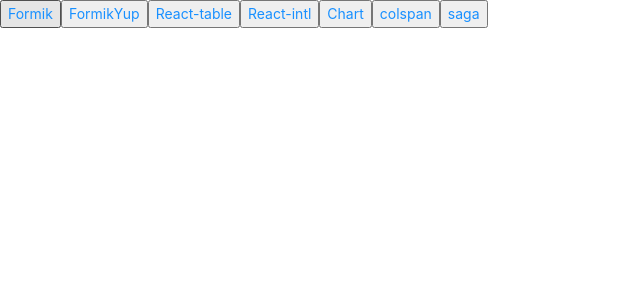
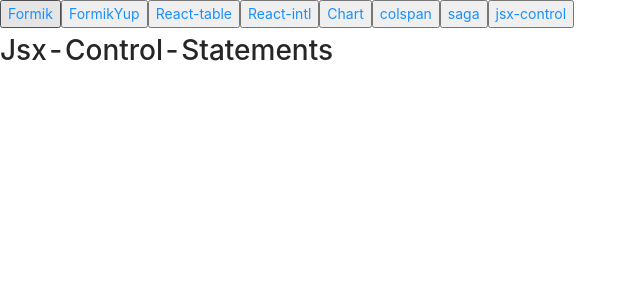
Before and after one commit to janlin002/Job-Demo, a React (Create React App) app: page /#/jsx-control in a window 1280 px wide. Shown: the top 300 px of the page, without its empty margins (0-640 px from the left). Built offline with nearby package versions, Linux system fonts and the light colour scheme.

Commit message:
jsx-control

```diff
--- a/package.json
+++ b/package.json
@@ -50,6 +50,7 @@
     ]
   },
   "devDependencies": {
+    "babel-plugin-jsx-control-statements": "^4.1.0",
     "eslint": "^7.32.0",
     "eslint-plugin-react": "^7.24.0"
   }
--- a/src/App.js
+++ b/src/App.js
@@ -11,6 +11,7 @@
 import Chart from './Demo/Chart/chart'
 import Colspan from './Demo/colspan/colspan';
 import Saga from './Demo/checkSaga'
+import JsxControl from './Demo/jsx-control-statements'
 
 function App() {
   const [locale, setLocale] = useState(undefined)
@@ -34,6 +35,7 @@
             <Route path="/chart" exact component={Chart}></Route>
             <Route path="/colspan" exact component={Colspan}></Route>
             <Route path="/saga" exact component={Saga}></Route>
+            <Route path="/jsx-control" exact component={JsxControl}></Route>
           </Switch>
         </Router>
       </IntlProvider>
--- /dev/null
+++ b/src/Demo/jsx-control-statements/index.js
@@ -0,0 +1,14 @@
+import React from 'react';
+
+const JsxControl =()=>{
+  return (
+    <div>
+      {/* <If condition={ true }>
+        <span>IfBlock</span>
+      </If> */}
+      <h1>Jsx-Control-Statements</h1>
+    </div>
+  )
+}
+
+export default JsxControl
--- a/src/Header.jsx
+++ b/src/Header.jsx
@@ -24,6 +24,9 @@
       <button>
         <Link to="/saga">saga</Link>
       </button>
+      <button>
+        <Link to="/jsx-control">jsx-control</Link>
+      </button>
     </div>
   )
 }
```
Also changed, not shown: .eslintrc.js, 2 other files (tests, documents, lock files or other folders).
